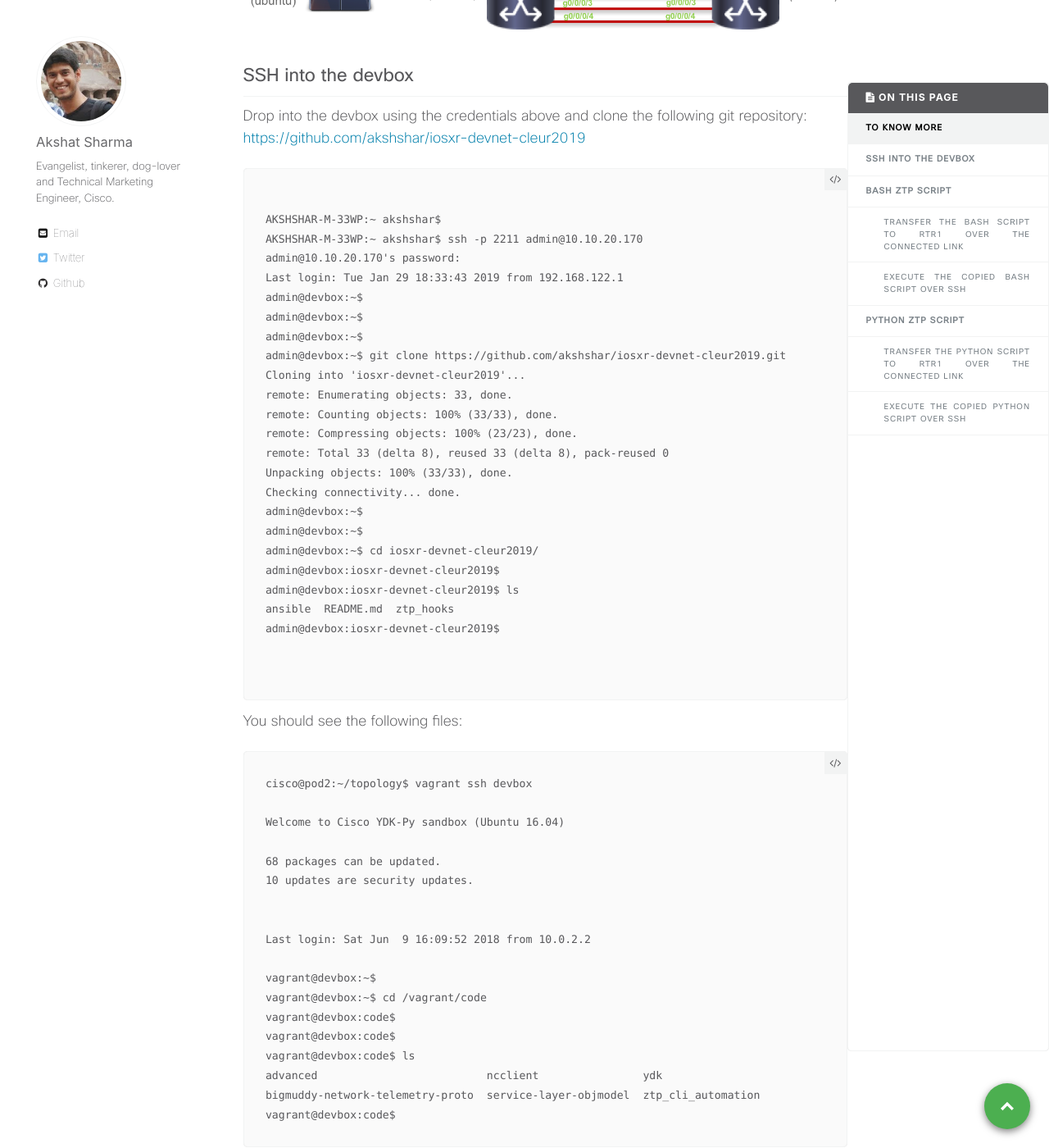
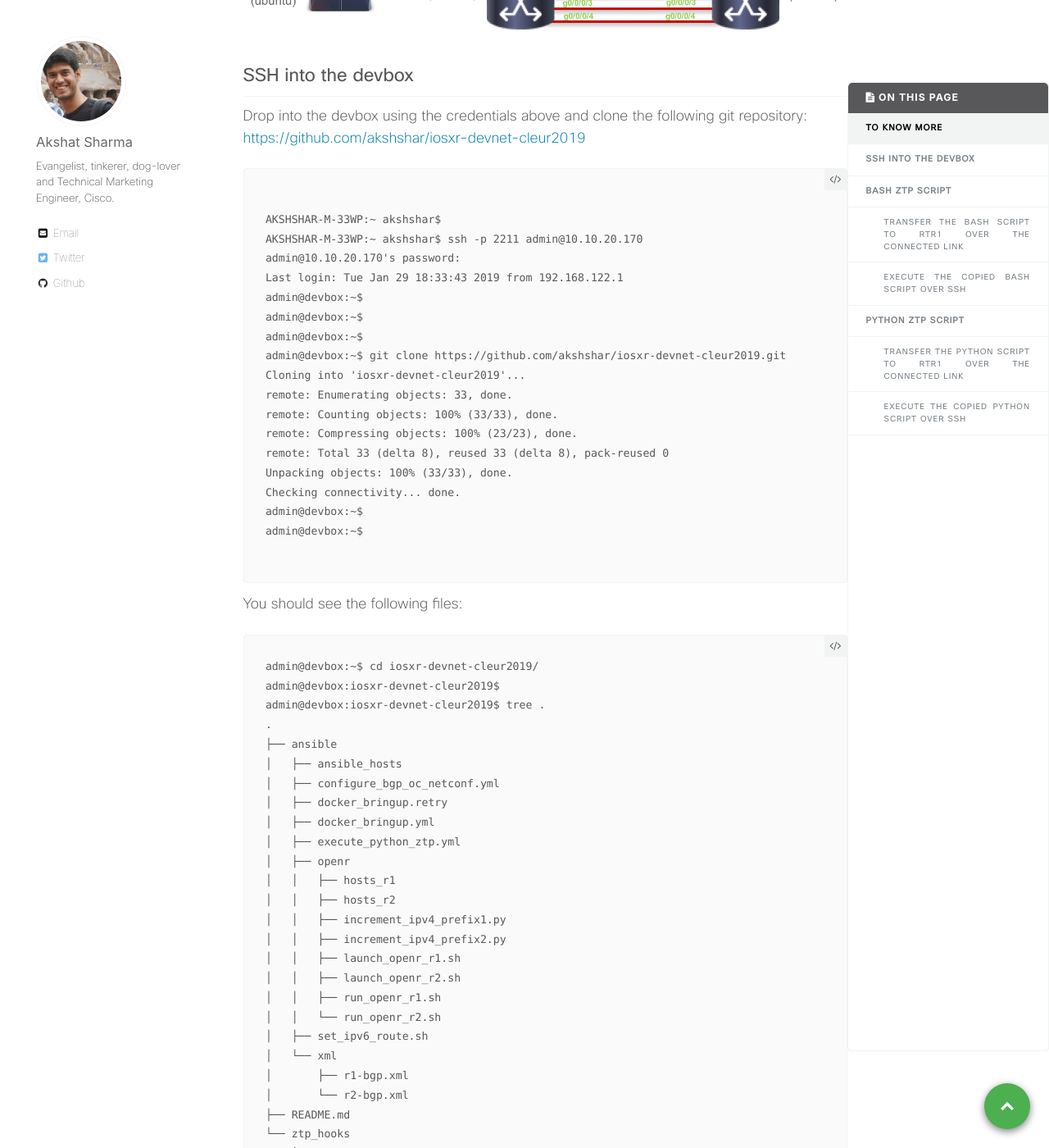
Before and after one commit to nanog75/hackathon, a Jekyll site: the page built from _wkinstructions/2018-06-12-step-1-ios-xr-ztp-bash-and-python-hooks.md, in a window 1280 px wide and 1400 px high, scrolled down 1903 px. Shown: the whole window at 82% size. Built offline with Jekyll 4.4.1, drawn with Linux system fonts in a browser that asks for light colours; comment, search, counter and statistics services are not loaded; some of the changed text lies outside the part shown.

Commit message:
Update 2018-06-12-step-1-ios-xr-ztp-bash-and-python-hooks.md

````diff
--- a/_wkinstructions/2018-06-12-step-1-ios-xr-ztp-bash-and-python-hooks.md
+++ b/_wkinstructions/2018-06-12-step-1-ios-xr-ztp-bash-and-python-hooks.md
@@ -103,13 +103,42 @@ Unpacking objects: 100% (33/33), done.
 Checking connectivity... done.
 admin@devbox:~$
 admin@devbox:~$
+
+```
+
+You should see the following files:
+
+```
 admin@devbox:~$ cd iosxr-devnet-cleur2019/
 admin@devbox:iosxr-devnet-cleur2019$
-admin@devbox:iosxr-devnet-cleur2019$ ls
-ansible  README.md  ztp_hooks
+admin@devbox:iosxr-devnet-cleur2019$ tree .
+.
+├── ansible
+│   ├── ansible_hosts
+│   ├── configure_bgp_oc_netconf.yml
+│   ├── docker_bringup.retry
+│   ├── docker_bringup.yml
+│   ├── execute_python_ztp.yml
+│   ├── openr
+│   │   ├── hosts_r1
+│   │   ├── hosts_r2
+│   │   ├── increment_ipv4_prefix1.py
+│   │   ├── increment_ipv4_prefix2.py
+│   │   ├── launch_openr_r1.sh
+│   │   ├── launch_openr_r2.sh
+│   │   ├── run_openr_r1.sh
+│   │   └── run_openr_r2.sh
+│   ├── set_ipv6_route.sh
+│   └── xml
+│       ├── r1-bgp.xml
+│       └── r2-bgp.xml
+├── README.md
+└── ztp_hooks
+    ├── automate_cli_bash.sh
+    └── automate_cli_python.py
+
+4 directories, 19 files
 admin@devbox:iosxr-devnet-cleur2019$
-
-
 ```
 
 
````
